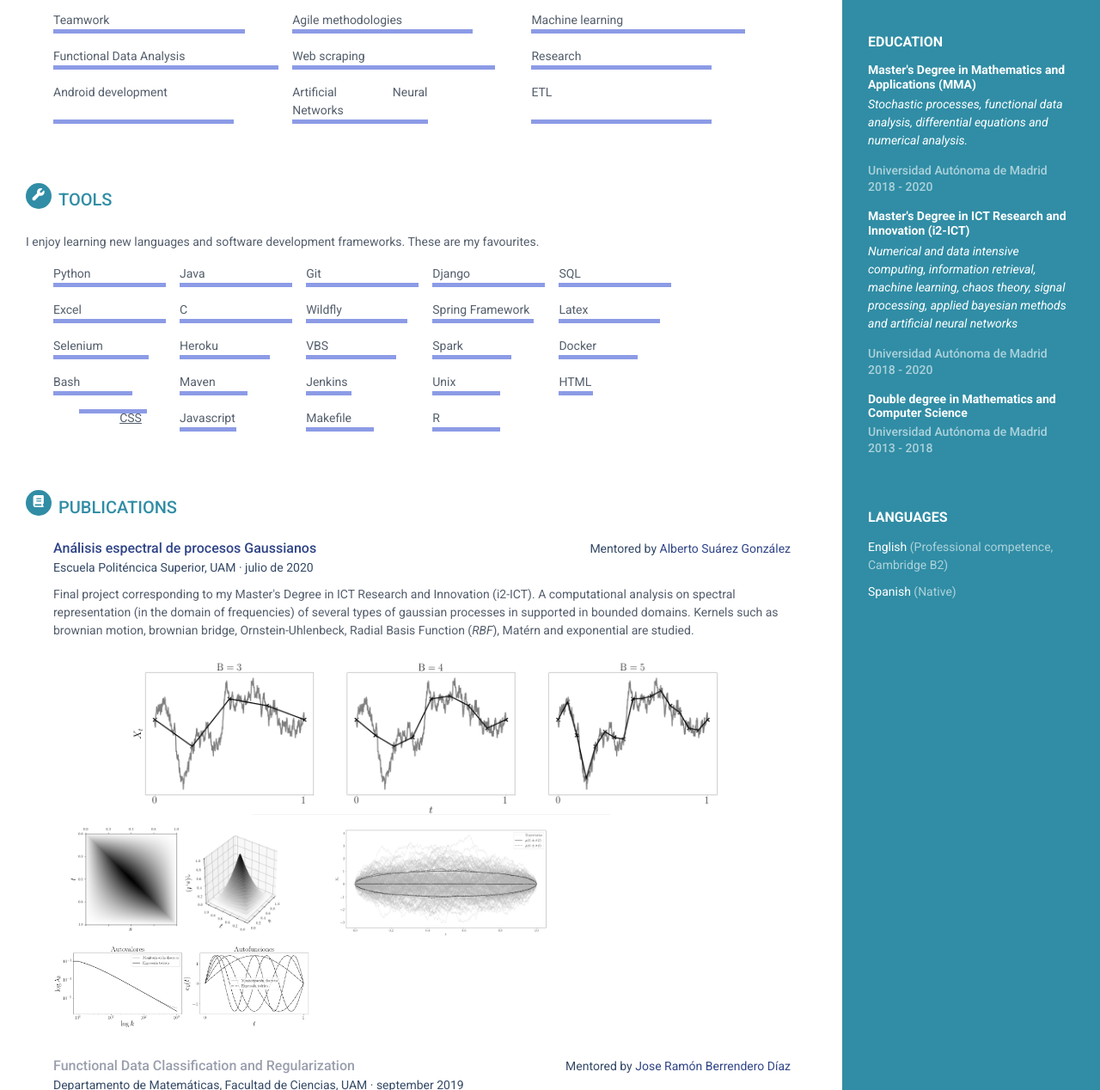
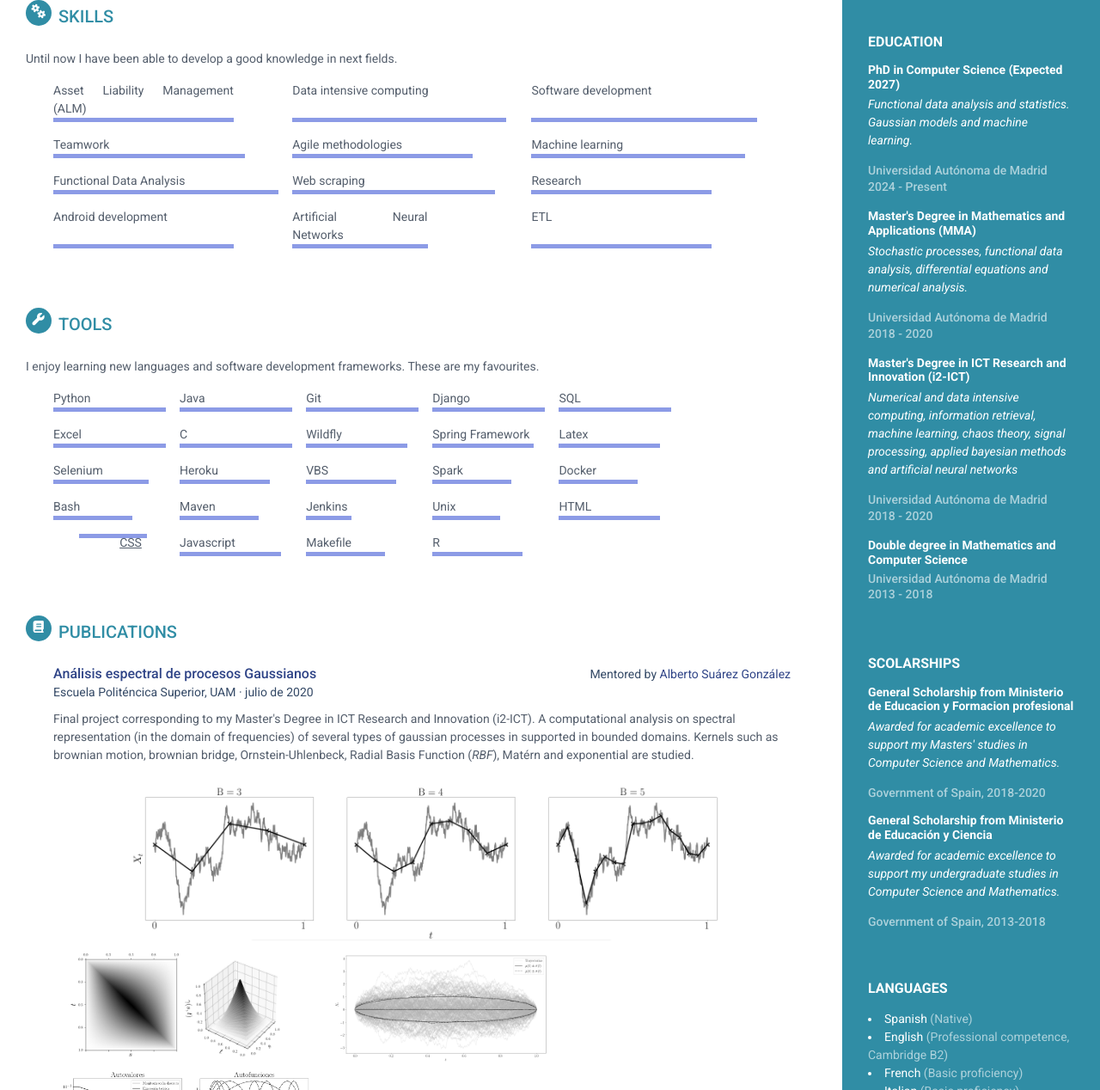
Before and after one commit to pereradrian/github.io, a plain HTML site: page index_en.html in a window 1280 px wide. Shown: the part 566-1834 px from the top of the page at 86% size. Drawn offline with nearby package versions, Linux system fonts and the light colour scheme.

Commit message:
Updated CV

```diff
--- a/index_en.html
+++ b/index_en.html
@@ -60,6 +60,14 @@
             <div class="education-container container-block ">
                 <h2 class="container-block-title ">Education</h2>
                 <div class="item ">
+                    <h4 class="degree ">PhD in Computer Science (Expected 2027)</h4>
+                    <p>
+                        <i>Functional data analysis and statistics. Gaussian models and machine learning.</i>
+                    </p>
+                    <h5 class="meta ">Universidad Autónoma de Madrid</h5>
+                    <div class="time ">2024 - Present</div>
+                </div>
+                <div class="item ">
                     <h4 class="degree ">Master's Degree in Mathematics and Applications (MMA)</h4>
                     <p>
                         <i>Stochastic processes, functional data analysis, differential equations and numerical analysis.</i>
@@ -82,11 +90,34 @@
                 </div>
             </div>
 
+            <div class="education-container container-block ">
+                <h2 class="container-block-title ">Scolarships</h2>
+                <div class="item ">
+                    <h4 class="degree ">General Scholarship from Ministerio de Educacion y Formacion profesional</h4>
+                    <p>
+                        <i>Awarded for academic excellence to support my Masters' studies in Computer Science and Mathematics.</i>
+                    </p>
+                    <h5 class="meta ">Government of Spain, 2018-2020</h5>
+                </div>
+                <div class="item ">
+                    <h4 class="degree ">General Scholarship from Ministerio de Educación y Ciencia</h4>
+                    <p>
+                        <i>Awarded for academic excellence to support my undergraduate studies in Computer Science and Mathematics.</i>
+                    </p>
+                    <h5 class="meta ">Government of Spain, 2013-2018</h5>
+                </div>
+            </div>
+
             <div class="languages-container container-block ">
                 <h2 class="container-block-title ">Languages</h2>
-                <ul class="list-unstyled interests-list ">
+                <ul class="list-unstyled interests-list "></ul>
+                    <li>Spanish <span class="lang-desc ">(Native)</span></li>
                     <li>English <span class="lang-desc ">(Professional competence, Cambridge B2)</span></li>
-                    <li>Spanish <span class="lang-desc ">(Native)</span></li>
+                    <li>French <span class="lang-desc ">(Basic proficiency)</span></li>
+                    <li>Italian <span class="lang-desc ">(Basic proficiency)</span></li>
+                    <li>Mandarin Chinese <span class="lang-desc ">(Beginner level)</span></li>
+                    <li>Arabic <span class="lang-desc ">(Beginner level)</span></li>
+                    <li>Russian <span class="lang-desc ">(Beginner level)</span></li>
                 </ul>
             </div>
         </div>
@@ -100,8 +131,25 @@
                 <div class="item ">
                     <div class="meta ">
                         <div class="upper-row ">
+                            <h3 class="job-title ">Project leader</h3>
+                            <div class="time ">july 2018 - Present</div>
+                        </div>
+                        <div class="company ">
+                            <a href="https://www.qrr.es/ ">Quant AI Lab, Madrid</a>
+                        </div>
+                    </div>
+                    <div class="details ">
+                        <p>
+                            Leader on ETL and custom installation processes for clients. Design, development (full-stack) and maintenance in <a href="https://www.qrr.es/products/qalm/ ">QALM</a> project, a real time critical software tool for data intensive computations applied
+                            to asset liability management (<i>ALM</i>). Analysis, processing and modelling of financial data for rate interest risk, liquidity risk and credit risk evaluation. Regulatory reports generation, automation and validation.
+                        </p>
+                    </div>
+                </div>
+                <div class="item ">
+                    <div class="meta ">
+                        <div class="upper-row ">
                             <h3 class="job-title ">Project leader, analyst and software developer</h3>
-                            <div class="time ">september 2018 - Present</div>
+                            <div class="time ">september 2018 - july 2023</div>
                         </div>
                         <div class="company ">
                             <a href="https://www.qrr.es/ ">Quantitative Risk Research (QRR), Madrid</a>
@@ -236,7 +284,7 @@
                             <span class="tool-item-content " style="width: 70%; "><p>Bash</p><p></p></span>
                         </li>
                         <li class="tool-item ">
-                            <span class="tool-item-content " style="width: 60%; "><p>Maven</p></span>
+                            <span class="tool-item-content " style="width: 70%; "><p>Maven</p></span>
                         </li>
                         <li class="tool-item ">
                             <span class="tool-item-content " style="width: 40%; "><p>Jenkins</p></span>
@@ -245,19 +293,19 @@
                             <span class="tool-item-content " style="width: 60%; "><p>Unix</p></span>
                         </li>
                         <li class="tool-item ">
-                            <span class="tool-item-content " style="width: 30%; "><p>HTML</p></span>
+                            <span class="tool-item-content " style="width: 90%; "><p>HTML</p></span>
                         </li>
                         <li class="tool-item ">
                             <span class="tool-item-content buggy-1 " style="width: 60%; "><p>CSS</p></span>
                         </li>
                         <li class="tool-item ">
-                            <span class="tool-item-content " style="width: 50%; "><p>Javascript</p></span>
+                            <span class="tool-item-content " style="width: 90%; "><p>Javascript</p></span>
                         </li>
                         <li class="tool-item ">
-                            <span class="tool-item-content " style="width: 60%; "><p>Makefile</p></span>
+                            <span class="tool-item-content " style="width: 70%; "><p>Makefile</p></span>
                         </li>
                         <li class="tool-item ">
-                            <span class="tool-item-content " style="width: 60%; "><p>R</p></span>
+                            <span class="tool-item-content " style="width: 80%; "><p>R</p></span>
                         </li>
                     </ul>
                 </div>
```
